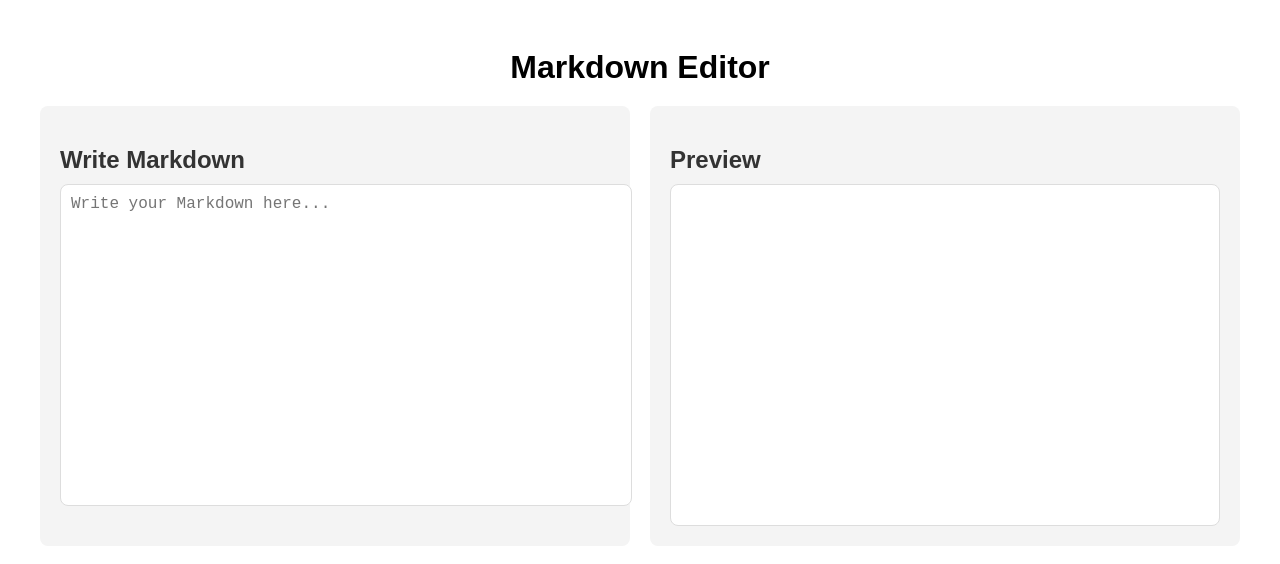
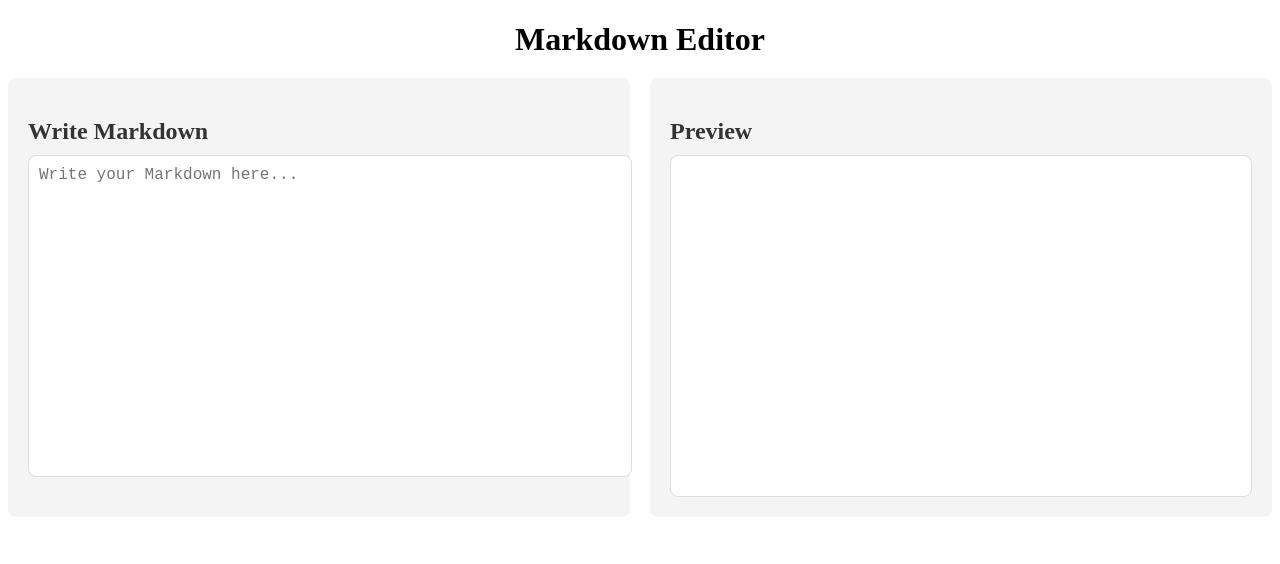
Before and after one commit to acciojob/markdown-Rahil1910, a React app: page / in a window 1280 px wide. Shown: the top 564 px of the page. Built offline with nearby package versions, Linux system fonts and the light colour scheme.

Commit message:
Update App.js

```diff
--- a/src/components/App.js
+++ b/src/components/App.js
@@ -7,7 +7,7 @@ function App() {
   const [markdownText, setMarkdownText] = useState("");
 
   return (
-    <div className="app-container">
+    <div className="app">
       <h1>Markdown Editor</h1>
       <MarkdownEditor markdownText={markdownText} setMarkdownText={setMarkdownText} />
     </div>
```
